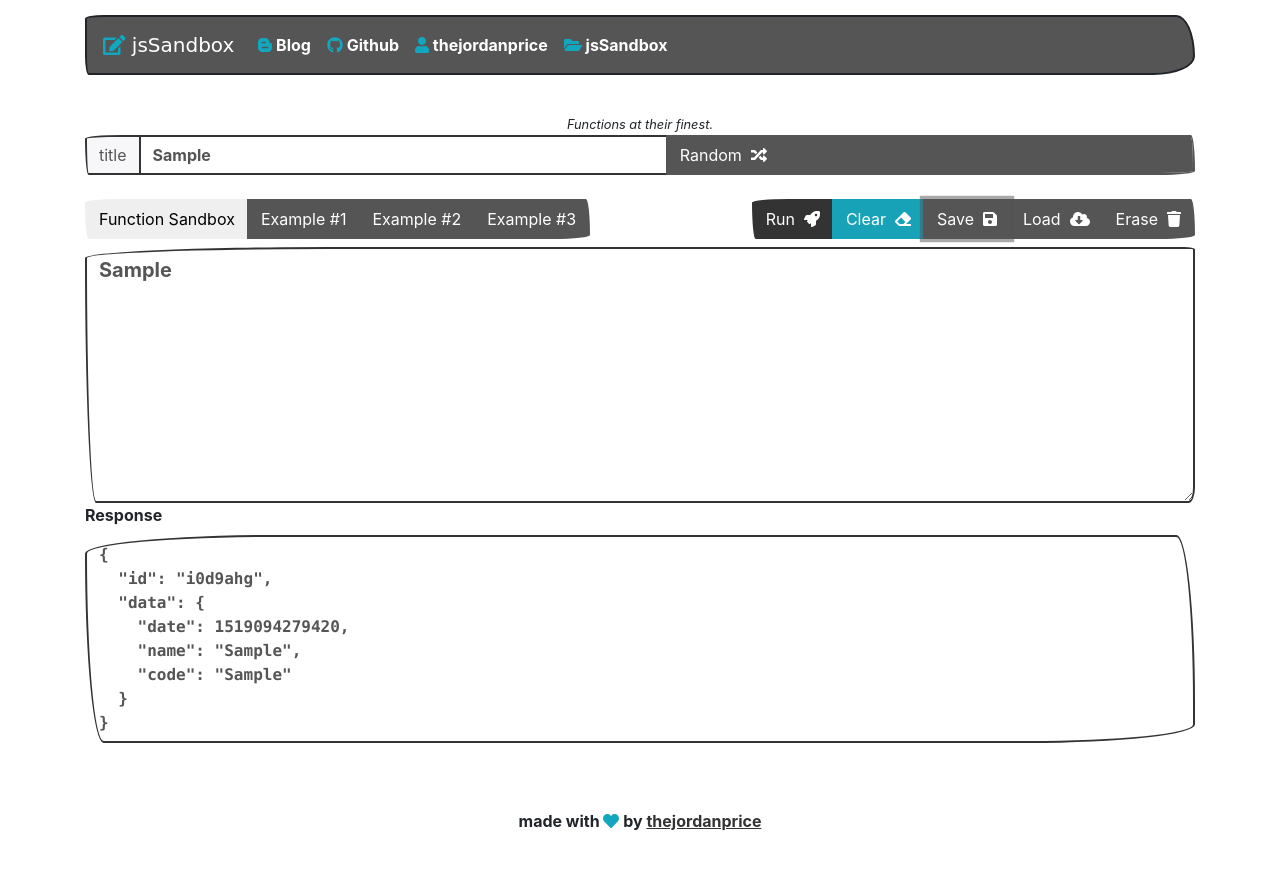
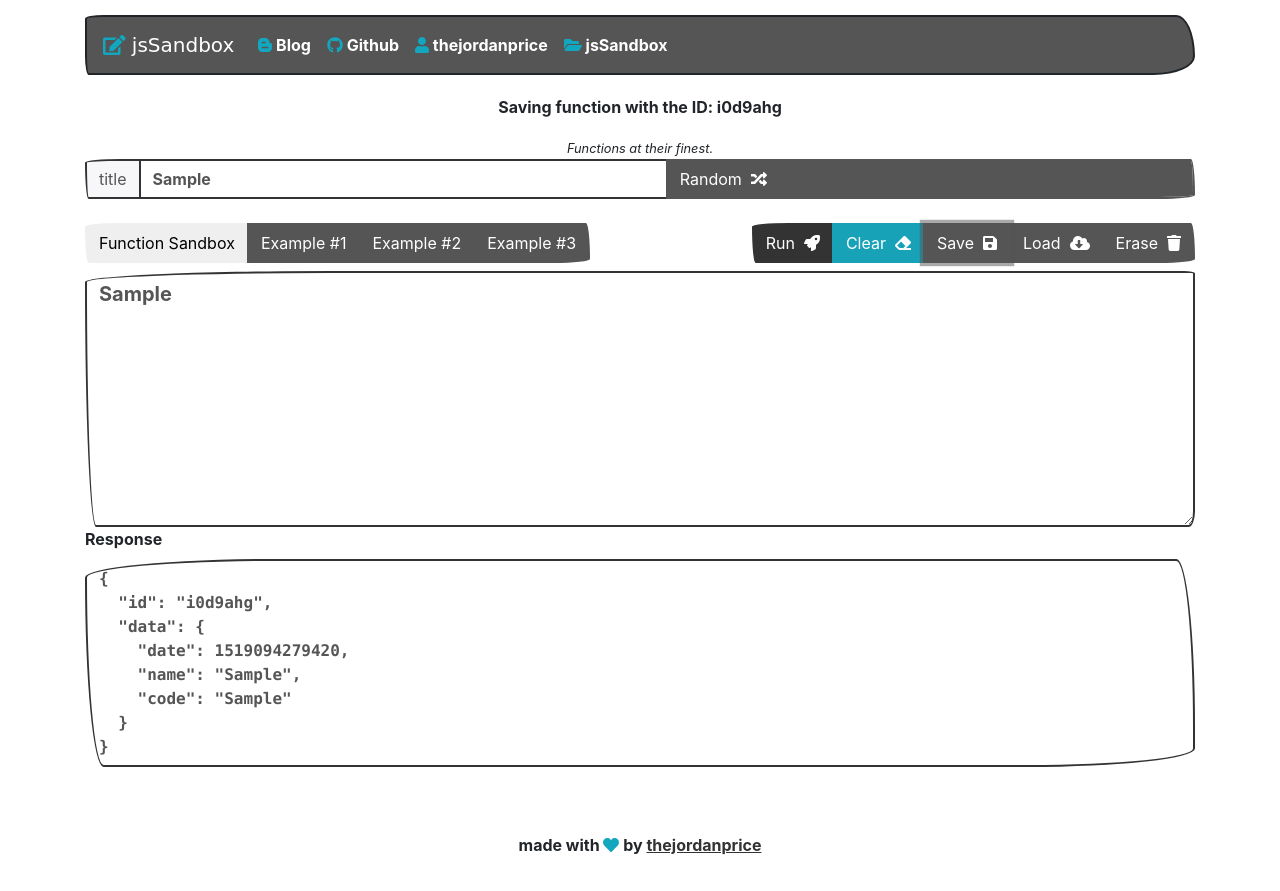
Before and after one commit to thejordanprice/jsSandbox, a plain HTML site: page index.html in a window 1280 px wide. Both pictures are taken after typing "Sample", "Sample" into the empty fields and a click on the button "Save". Before the commit the page ends 867 px from the top, so only its background shows below. Drawn offline with Linux system fonts and the light colour scheme; no server answers; a web font is replaced by a local one.

Commit message:
added a notification

```diff
--- a/index.html
+++ b/index.html
@@ -218,7 +218,7 @@ const saveFunction = () => {
       code: sandbox.value,
     },
   };
-  // send the data off to the cloud.
+  notifications.innerHTML = 'Saving function with the ID: ' + data.id;
   responsed.innerHTML = JSON.stringify(data, null, 2);
   /**
     * Sending the function via post.
```
